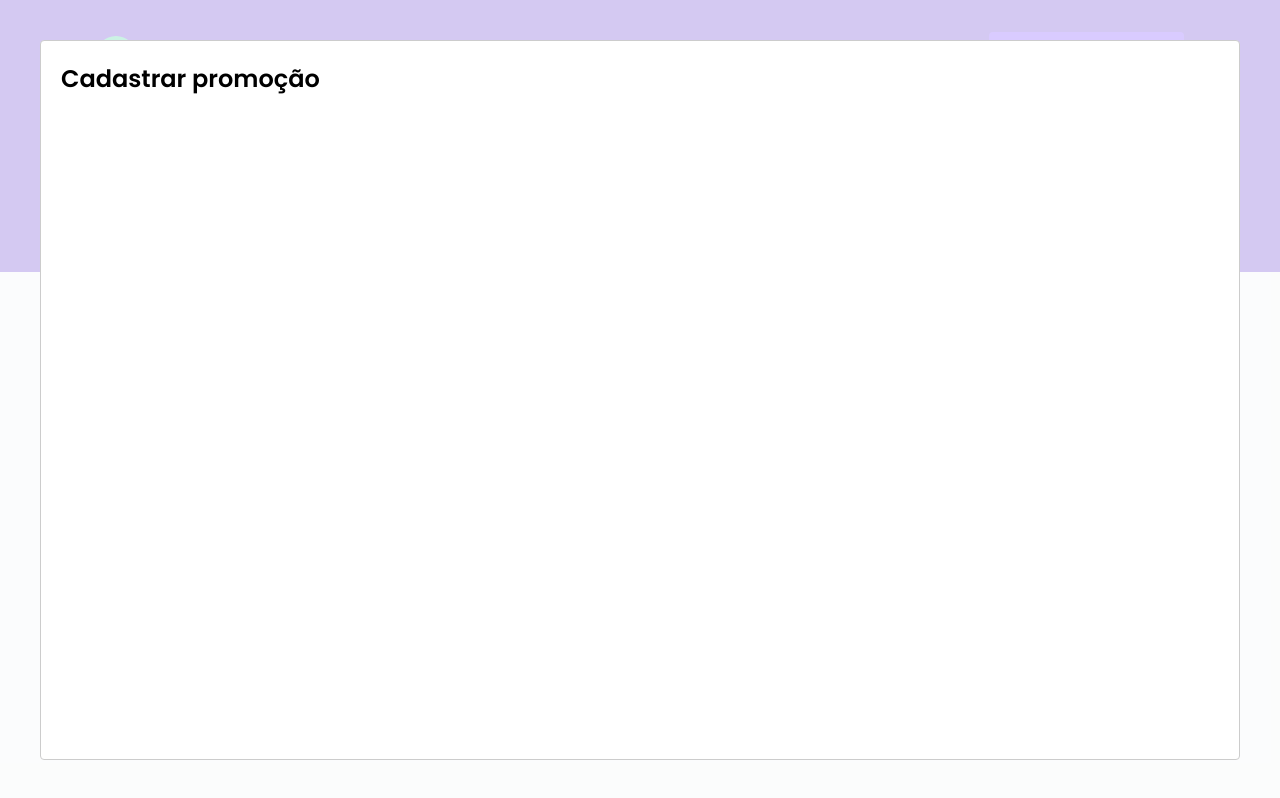
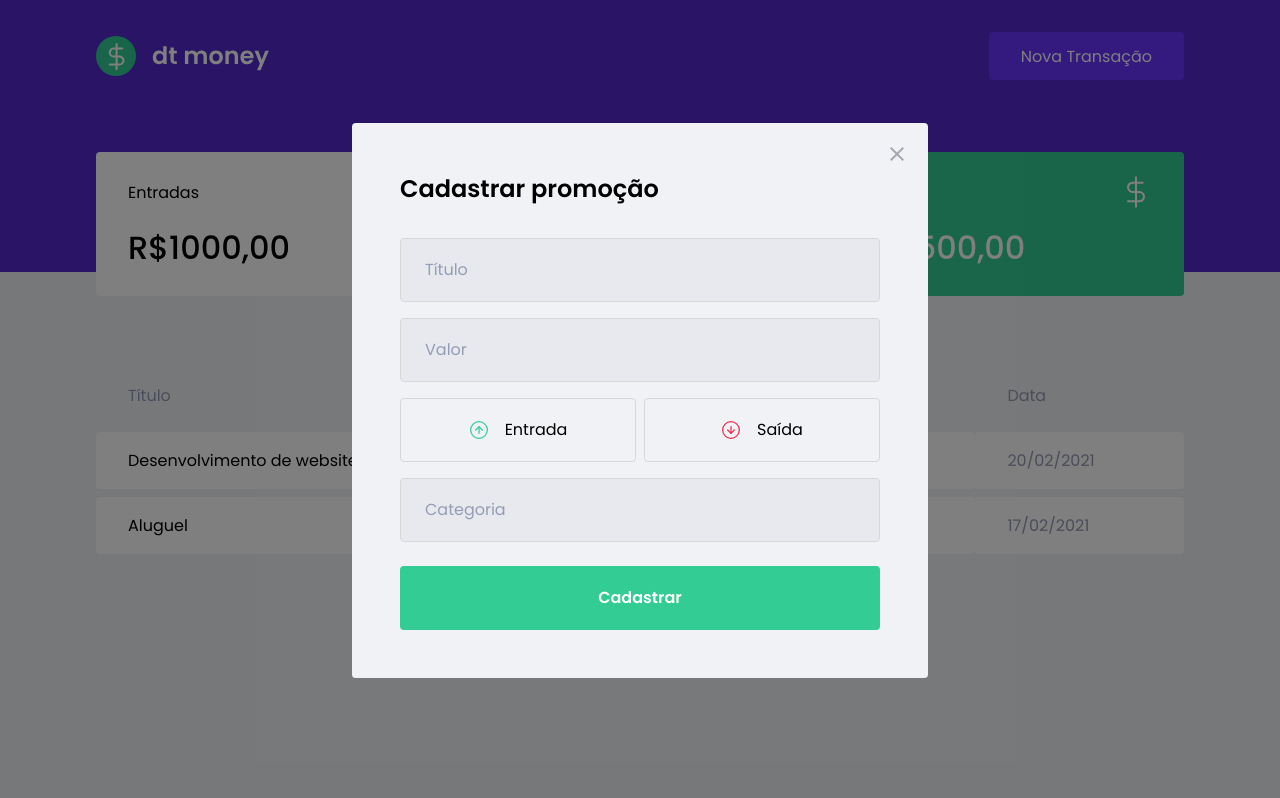
Before and after one commit to thiago-dev-front/dtmoney, a React (Create React App) app: page / in a window 1280 px wide. Both pictures are taken after a click on the button "Nova Transação". Built offline with nearby package versions, Linux system fonts and the light colour scheme; no server answers; what miragejs would draw is missing.

Commit message:
Estilização Input Modal

```diff
--- a/package.json
+++ b/package.json
@@ -5,6 +5,7 @@
   "dependencies": {
     "axios": "^0.21.1",
     "miragejs": "^0.1.41",
+    "polished": "^4.1.1",
     "react": "^17.0.2",
     "react-dom": "^17.0.2",
     "react-modal": "^3.12.1",
--- a/src/components/NewTransactionModal/index.tsx
+++ b/src/components/NewTransactionModal/index.tsx
@@ -1,4 +1,8 @@
-import Modal from "react-modal"
+import Modal from "react-modal";
+import incomeImg from '../../assets/income.svg';
+import outcomeImg from '../../assets/outcome.svg';
+import { Container , TransactionTypeContainer} from "./styles";
+import closeImg from '../../assets/close.svg';
 
 interface NewTransactionModalProps {
   isOpen: boolean;
@@ -6,8 +10,50 @@ interface NewTransactionModalProps {
 }
 export function NewTransactionModal({isOpen,onRequestClose }: NewTransactionModalProps) {
   return (
-    <Modal isOpen={isOpen} onRequestClose={onRequestClose}>
+    <Modal isOpen={isOpen}
+    onRequestClose={onRequestClose}
+    overlayClassName="react-modal-overlay"
+    className="react-modal-content"
+    >
+
+    <button type="button" onClick={onRequestClose} className="react-modal-close">
+      <img src={closeImg} alt="Fechar o Modal"/>
+    </button>
+    <Container>
     <h2>Cadastrar promoção</h2>
+
+    <input
+      placeholder="Título"
+    />
+
+    <input
+      type="number"
+      placeholder="Valor"
+    />
+
+    <TransactionTypeContainer>
+      <button
+      type="button"
+      >
+        <img src={incomeImg} alt="Entrada"/>
+        <span>Entrada</span>
+      </button>
+
+      <button
+      type="button"
+      >
+        <img src={outcomeImg} alt="Saída"/>
+        <span>Saída</span>
+      </button>
+    </TransactionTypeContainer>
+<input
+      placeholder="Categoria"
+    />
+
+    <button type="submit">Cadastrar</button>
+
+    </Container>
+
 </Modal>
   )
 }
--- a/src/components/NewTransactionModal/styles.ts
+++ b/src/components/NewTransactionModal/styles.ts
@@ -1,3 +1,82 @@
-import styled from 'styled-components'
+import styled from 'styled-components';
+import { darken } from 'polished'
 
-export const Container = styled.div``
+export const Container = styled.form`
+  h2 {
+    color: var(--text-title);
+    font-size: 1.5rem;
+    margin-bottom: 2rem
+  }
+
+  input {
+    width:100%;
+    padding: 0 1.5rem;
+    height: 4rem;
+    border-radius: 0.25rem;
+    border: 1px solid #d7d7d7;
+    background: #e7e9ee;
+    font-weight: 400;
+    font-size: 1rem;
+
+    &::placeholder {
+      color: var(--text-body);
+    }
+
+    & + input {
+      margin-top: 1rem;
+    }
+  }
+
+  button[type="submit"] {
+    width: 100%;
+    padding: 0 1.5rem;
+    height: 4rem;
+    background: var(--green);
+    color: #fff;
+    border-radius: 0.25rem;
+    border: 0;
+    font-size: 1rem;
+    margin-top: 1.5rem;
+    font-weight: 600;
+    transition: filter 0.2s;
+    &:hover {
+      filter: brightness(0.9);
+    }
+  }
+
+
+`
+
+export const TransactionTypeContainer = styled.div`
+  margin: 1rem 0;
+  display: grid;
+  grid-template-columns: 1fr 1fr;
+  gap: 0.5rem;
+
+  button {
+    height: 4rem;
+    border: 1px solid #d7d7d7;
+    border-radius: 0.25rem;
+    background: transparent;
+    display: flex;
+    align-items: center;
+    justify-content: center;
+    transition: border-color 0.2s;
+    &:hover {
+      border-color: ${darken(0.3, '#d7d7d7')}
+    }
+
+    img {
+      width: 20px;
+      height: 20px;
+    }
+
+    span {
+      display: inline-block;
+      margin-left: 1rem;
+      font-size: 1rem;
+      color: var(--text-title)
+    }
+  }
+
+`
--- a/src/styles/global.ts
+++ b/src/styles/global.ts
@@ -51,6 +51,39 @@ export const GlobalStyle = createGlobalStyle`
 
   [disabled] {
     opacity: 0.6;
-    cursor: not-allowed
+    cursor: not-allowed;
+  }
+
+  .react-modal-overlay {
+    background: rgba(0,0,0, 0.5);
+    position: fixed;
+    top: 0;
+    bottom: 0;
+    right: 0;
+    left: 0;
+    display: flex;
+    align-items: center;
+    justify-content: center;
+  }
+
+  .react-modal-content {
+    width:100%;
+    max-width:576px;
+    background: var(--background);
+    padding: 3rem;
+    position: relative;
+    border-radius: 0.24rem
+  }
+
+  .react-modal-close {
+    position: absolute;
+    right: 1.5rem;
+    top: 1.5rem;
+    border: 0;
+    background: transparent;
+    transition: filter 0.2s;
+    &:hover {
+      filter: brightness(0.8)
+    }
   }
 `
```
Also changed, not shown: 1 other file (tests, documents, lock files or other folders).
